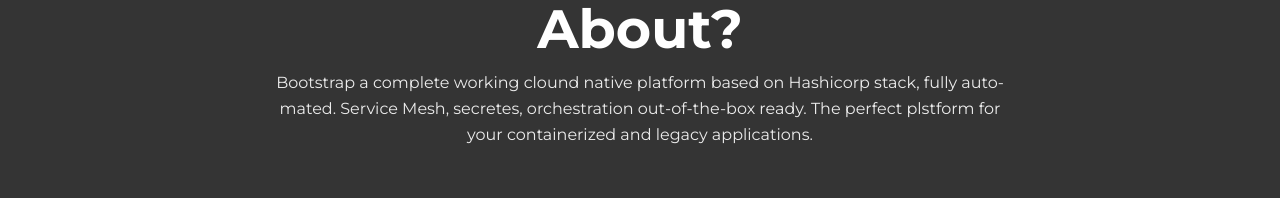
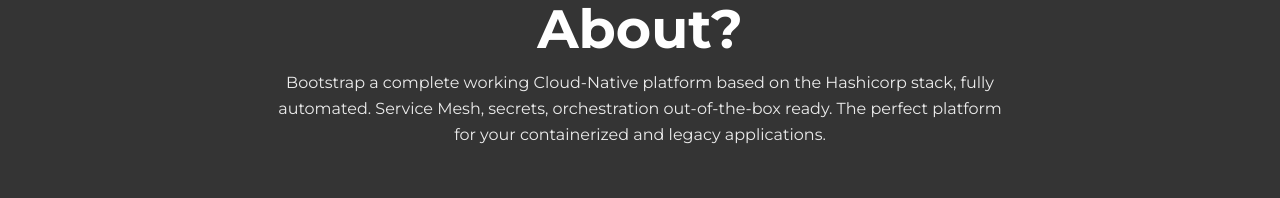
Before and after one commit to bitrockteam/caravanproject.io, a plain HTML site: page index.html in a window 1280 px wide. Shown: the part 1230-1428 px from the top of the page. Drawn offline with Linux system fonts and the light colour scheme; no server answers; files whose address does not match are found by name.

Commit message:
fix typos

```diff
--- a/index.html
+++ b/index.html
@@ -141,9 +141,9 @@
             <div class="section-content">
               <h2 class="header">What Caravan is all about?</h2>
               <p class="text">
-                Bootstrap a complete working clound native platform based
-                on Hashicorp stack, fully automated. Service Mesh, secretes,
-                orchestration out-of-the-box ready. The perfect plstform for your containerized and
+                Bootstrap a complete working Cloud-Native platform based
+                on the Hashicorp stack, fully automated. Service Mesh, secrets,
+                orchestration out-of-the-box ready. The perfect platform for your containerized and
                 legacy applications.
               </p>
             </div>
```
